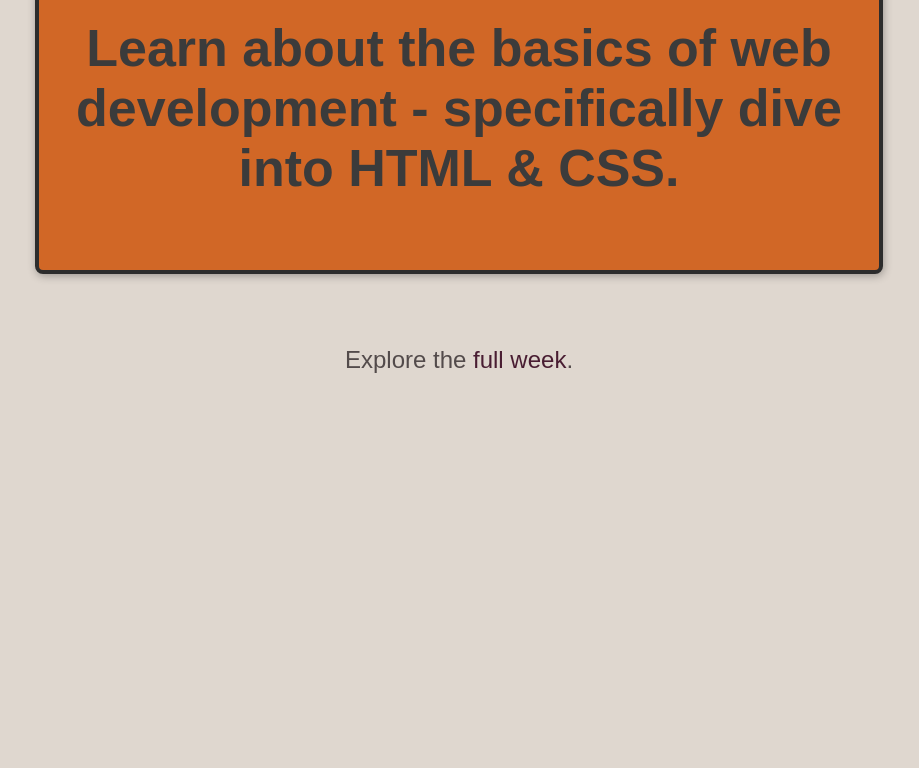
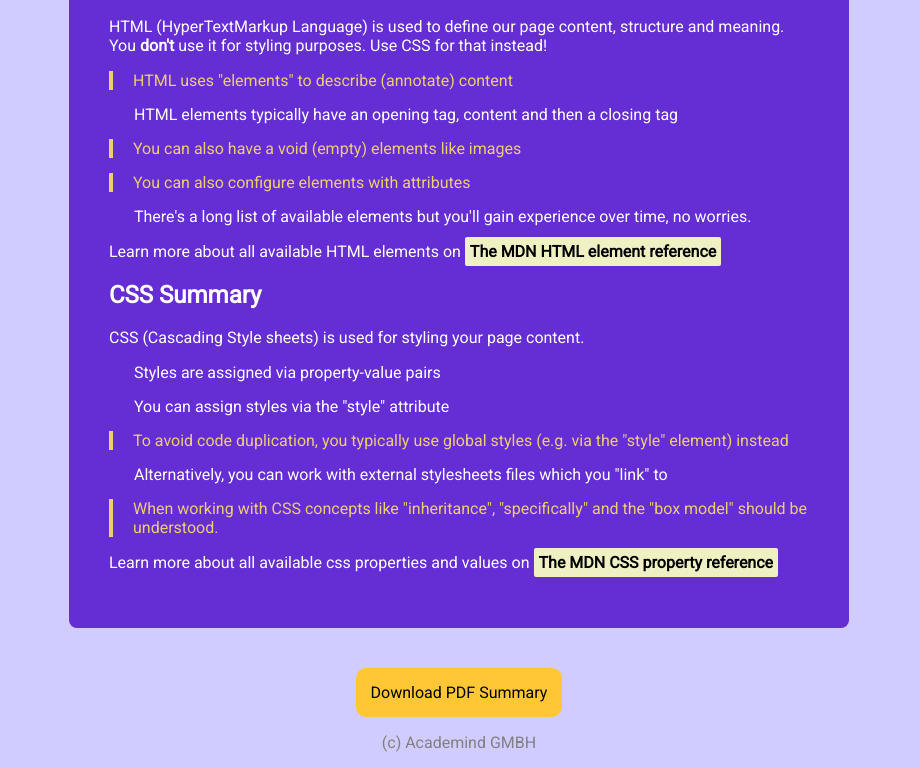
Before and after one commit to DennisLeyting/Code-along-100-days-of-web-development, a plain HTML site: page index.html in a window 1280 px wide. Shown: the part 413-1181 px from the top of the page, without its empty margins (181-1100 px from the left). Before the commit the page ends 811 px from the top, so only its background shows below. Drawn offline with nearby package versions, Linux system fonts and the light colour scheme.

Commit message:
New challenge page

```diff
--- a/index.html
+++ b/index.html
@@ -3,30 +3,82 @@
   <head>
     <meta charset="UTF-8" />
     <meta name="viewport" content="width=device-width, initial-scale=1.0" />
-    <title>My Daily Challenge</title>
     <link rel="preconnect" href="https://fonts.googleapis.com" />
     <link rel="preconnect" href="https://fonts.gstatic.com" crossorigin />
     <link
-      href="https://fonts.googleapis.com/css2?family=Fira+Sans:ital,wght@0,100;0,200;0,300;0,400;0,500;0,600;0,700;0,800;0,900;1,100;1,200;1,300;1,400;1,500;1,600;1,700;1,800;1,900&family=Oswald:wght@200..700&display=swap"
+      href="https://fonts.googleapis.com/css2?family=Roboto&display=swap"
       rel="stylesheet"
     />
     <link rel="stylesheet" href="styles/styles.css" />
-    <link rel="stylesheet" href="styles/daily-challenge.css" />
+    <title>Wednesday 07-02-24 Challenge Day_9</title>
   </head>
   <body>
+    <header>
+      <h1>HTML & CSS Basics Summary</h1>
+      <img src="images/html-css.png" alt="HTML-css logo" />
+    </header>
     <main>
-      <img src="images/challenges-trophy.jpg" alt="A challenges-trophy" />
-      <h1>
-        Dennis' Challenge for
-        <span id="date-of-today">Tuesday, February 6th</span>
-      </h1>
-      <p id="todays-challenge">
-        Learn about the basics of web development - specifically dive into HTML
-        & CSS.
+      <h2>HTML Summary</h2>
+      <p>
+        HTML (HyperTextMarkup Language) is used to define our page content,
+        structure and meaning. You <b>don't</b> use it for styling purposes. Use
+        CSS for that instead!
+      </p>
+      <ul>
+        <li class="highlighted">
+          HTML uses "elements" to describe (annotate) content
+        </li>
+        <li>
+          HTML elements typically have an opening tag, content and then a
+          closing tag
+        </li>
+        <li class="highlighted">
+          You can also have a void (empty) elements like images
+        </li>
+        <li class="highlighted">
+          You can also configure elements with attributes
+        </li>
+        <li>
+          There's a long list of available elements but you'll gain experience
+          over time, no worries.
+        </li>
+      </ul>
+      <p>
+        Learn more about all available HTML elements on
+        <a href="https://developer.mozilla.org/en-US/docs/Web/HTML/Element"
+          ><b>The MDN HTML element reference</b></a
+        >
+      </p>
+      <h2>CSS Summary</h2>
+      <p>CSS (Cascading Style sheets) is used for styling your page content.</p>
+      <ul>
+        <li>Styles are assigned via property-value pairs</li>
+        <li>You can assign styles via the "style" attribute</li>
+        <li class="highlighted">
+          To avoid code duplication, you typically use global styles (e.g. via
+          the "style" element) instead
+        </li>
+        <li>
+          Alternatively, you can work with external stylesheets files which you
+          "link" to
+        </li>
+        <li class="highlighted">
+          When working with CSS concepts like "inheritance", "specifically" and
+          the "box model" should be understood.
+        </li>
+      </ul>
+      <p>
+        Learn more about all available css properties and values on
+        <a href="https://developer.mozilla.org/en-US/docs/Web/CSS/Reference"
+          ><b>The MDN CSS property reference</b></a
+        >
       </p>
     </main>
     <footer>
-      <p>Explore the <a href="full-week.html">full week</a>.</p>
+      <a href="downloads/html-css-basics-summary.pdf" target="_blank"
+        >Download PDF Summary</a
+      >
+      <p>(c) Academind GMBH</p>
     </footer>
   </body>
 </html>
--- a/styles/daily-challenge.css
+++ /dev/null
@@ -1,35 +0,0 @@
-main {
-  width: 800px;
-  margin: 200px auto 72px auto;
-  padding: 20px;
-  border: 4px solid rgb(44, 44, 44);
-  border-radius: 8px;
-  box-shadow: 1px 2px 8px rgba(0, 0, 0, 0.3);
-  background-color: rgb(209, 103, 38);
-}
-
-h1 {
-  font-size: 30px;
-}
-
-#todays-challenge {
-  color: rgb(59, 59, 59);
-  font-weight: bold;
-  font-size: 52px;
-}
-
-img {
-  width: 200px;
-  height: 200px;
-  border-radius: 100px;
-  border: 4px solid rgb(59, 59, 59);
-  margin-top: -122px;
-}
-
-a {
-  color: rgb(73, 29, 50);
-}
-
-#date-of-today {
-  color: rgb(66, 2, 2);
-}
--- a/styles/full-week.css
+++ /dev/null
@@ -1,59 +0,0 @@
-header {
-  margin-bottom: 64px;
-}
-
-h1 {
-  font-size: 40px;
-  color: rgb(71, 62, 62);
-  margin: 0;
-}
-
-#description {
-  margin: 12px;
-}
-
-a {
-  padding: 12px 48px;
-  margin: 0;
-  background-color: rgb(167, 1, 87);
-  color: white;
-  border: 1px solid rgb(167, 1, 87);
-  border-radius: 4px;
-  font-size: 24px;
-  display: inline-block;
-}
-
-a:hover {
-  text-decoration: none;
-  background-color: rgb(180, 12, 90);
-  box-shadow: 5px 5px 5px rgba(0, 0, 0, 0.2);
-}
-
-ol {
-  list-style: none;
-  width: 500px;
-  margin: 36px auto 0 auto;
-  padding: 0;
-}
-
-li {
-  margin: 23px;
-  padding: 16px;
-  background-color: rgb(223, 136, 124);
-  border-radius: 6px;
-  box-shadow: 1px 1px 4px rgba(0, 0, 0, 0.2);
-}
-
-h2 {
-  color: rgb(78, 13, 5);
-  font-family: "Oswald", sans-serif;
-}
-
-main p {
-  margin: 12px;
-  color: rgb(71, 29, 22);
-}
-
-.highlight-goal {
-  background-color: rgb(221, 110, 95);
-}
--- a/styles/styles.css
+++ b/styles/styles.css
@@ -1,30 +1,65 @@
 body {
+  font-family: "Roboto", sans-serif;
+  background-color: rgb(209, 204, 255);
+  color: white;
+}
+
+header {
   text-align: center;
-  background-color: rgb(223, 215, 207);
-  color: rgb(83, 75, 75);
 }
 
 h1 {
-  font-family: "Oswald", sans-serif;
+  color: rgb(76, 29, 108);
+  font-size: 40px;
+  font: bold;
 }
 
-p {
-  font-family: "Fire Sans", sans-serif;
-  font-size: 24px;
+img {
+  width: 250px;
+}
+
+main {
+  width: 700px;
+  background-color: rgb(101, 45, 212);
+  margin: 80px auto 40px auto;
+  padding: 40px;
+  border-radius: 8px;
+}
+
+li {
+  list-style: none;
+  margin-bottom: 15px;
+  margin-left: -15px;
+}
+
+.highlighted {
+  border-left: 4px solid rgb(237, 206, 115);
+  padding-left: 20px;
+  margin-left: -40px;
+  color: rgb(237, 206, 115);
 }
 
 a {
-  font-family: "Fire Sans", sans-serif;
   text-decoration: none;
-  color: rgb(167, 1, 78);
+  background-color: rgb(239, 241, 194);
+  color: black;
+  padding: 5px;
+  border-radius: 2px;
 }
 
-a:hover {
-  text-decoration: underline;
+a:hover,
+a:active {
+  background-color: rgb(250, 201, 39);
 }
 
-#todays-challenge {
-  color: rgb(170, 96, 83);
-  font-weight: bold;
-  font-size: 52px;
+footer {
+  text-align: center;
+  color: gray;
 }
+
+footer a {
+  padding: 15px;
+  background-color: rgb(255, 198, 54);
+  border-radius: 10px;
+  display: inline-block;
+}
```
Also changed, not shown: full-week.html (deleted, +0 -37 lines), images/challenges-trophy.jpg (deleted), images/html-css.png (added), 2 other files.
